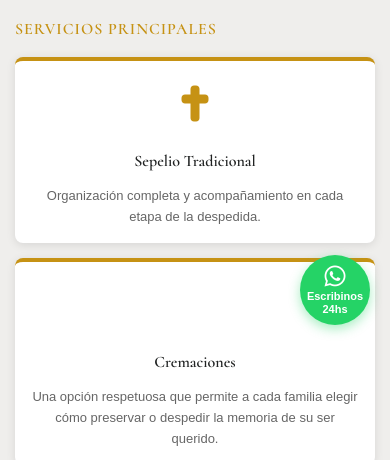
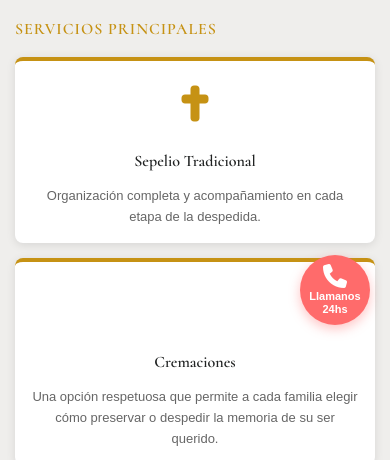
Before and after one commit to OmarAOgaz/Web-Cocheria, a website: page cocheria-san-marcos/src/index.html in a window 390 px wide. Shown: the part 499-959 px from the top of the page. Drawn offline with Linux system fonts and the light colour scheme; some icons are missing; a web font is replaced by a local one.

Commit message:
Add floating call button for mobile and update WhatsApp button styles

```diff
--- a/cocheria-san-marcos/src/css/styles.css
+++ b/cocheria-san-marcos/src/css/styles.css
@@ -585,9 +585,21 @@ footer {
     text-decoration: none;
 }
 
-.floating-call-btn.floating-whatsapp {
+.floating-whatsapp {
     background-color: #25D366;
     box-shadow: 0 4px 12px rgba(37, 211, 102, 0.4);
+}
+
+.floating-phone {
+    background-color: #ff6b6b;
+}
+
+.floating-desktop {
+    display: flex;
+}
+
+.floating-mobile {
+    display: none;
 }
 
 .floating-call-content {
@@ -611,11 +623,16 @@ footer {
 
 .floating-call-btn:hover {
     transform: scale(1.1);
+}
+
+.floating-whatsapp:hover {
+    background-color: #1EBF5E;
     box-shadow: 0 6px 16px rgba(37, 211, 102, 0.6);
 }
 
-.floating-call-btn.floating-whatsapp:hover {
-    background-color: #1EBF5E;
+.floating-phone:hover {
+    background-color: #ff5252;
+    box-shadow: 0 6px 16px rgba(255, 107, 107, 0.6);
 }
 
 .floating-call-btn:active {
@@ -860,6 +877,15 @@ footer {
         padding: 15px;
         font-size: 12px;
     }
+
+    /* Mostrar botón de llamada en móvil */
+    .floating-desktop {
+        display: none;
+    }
+
+    .floating-mobile {
+        display: flex;
+    }
 }
 
 /* ==================== RESPONSIVE MÓVIL PEQUEÑO ==================== */
--- a/cocheria-san-marcos/src/index.html
+++ b/cocheria-san-marcos/src/index.html
@@ -218,11 +218,19 @@
         </div>
     </footer>
 
-    <!-- Botón Flotante de WhatsApp -->
-    <a href="https://wa.me/5492634405810?text=Hola%20Cochería%20San%20Marcos,%20me%20gustaría%20información" class="floating-call-btn floating-whatsapp" title="Escribinos por WhatsApp">
+    <!-- Botón Flotante de WhatsApp (Desktop) -->
+    <a href="https://wa.me/5492634405810?text=Hola%20Cochería%20San%20Marcos,%20me%20gustaría%20información" class="floating-call-btn floating-whatsapp floating-desktop" title="Escribinos por WhatsApp">
         <div class="floating-call-content">
             <i class="fab fa-whatsapp"></i>
             <span>Escribinos<br>24hs</span>
+        </div>
+    </a>
+
+    <!-- Botón Flotante de Llamada (Móvil) -->
+    <a href="tel:+542634443101" class="floating-call-btn floating-phone floating-mobile" title="Llamanos 24hs">
+        <div class="floating-call-content">
+            <i class="fas fa-phone"></i>
+            <span>Llamanos<br>24hs</span>
         </div>
     </a>
 
```
